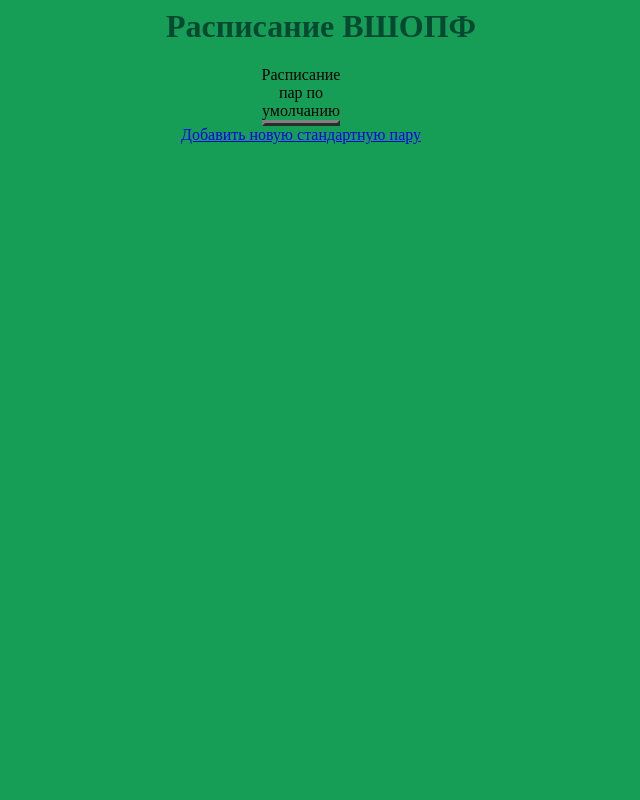
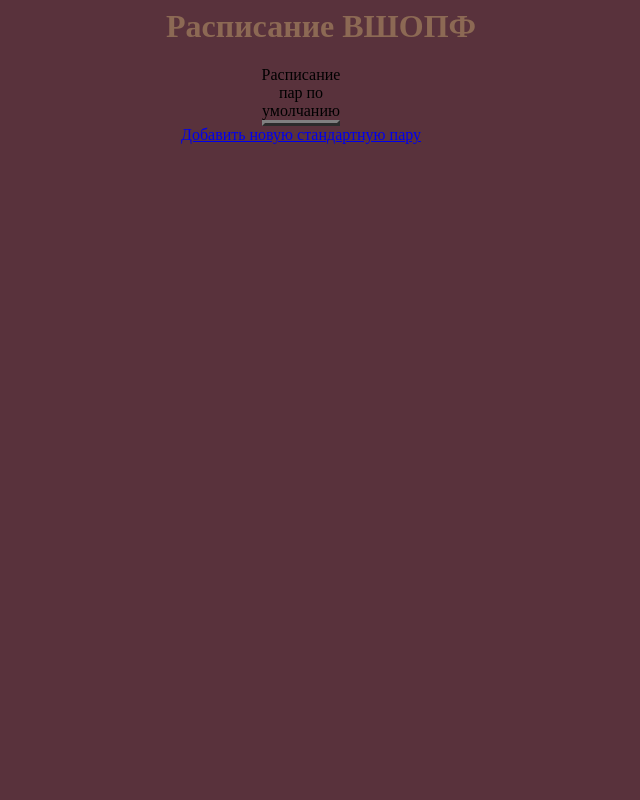
Before and after one commit to fmlokt/theschedule, a Python web app: template templates/default_pairs.html in a window 1280 px wide. Shown: the whole page, without its empty margins (339-979 px from the left). Run offline with Jinja, Linux system fonts and the light colour scheme; the template is opened without the code that fills it, so the values that code supplies are empty.

Commit message:
Changed color theme

```diff
--- a/templates/style.css
+++ b/templates/style.css
@@ -1,8 +1,8 @@
 body {
-    background-color: #179E56;
+    background-color: #59323C;
 }
 
 h1 {
-    color: #064930;
+    color: #8C6954;
     margin-left: 40px;
 }
```
Also changed, not shown: templates/schedule.html (+3 -8 lines).
